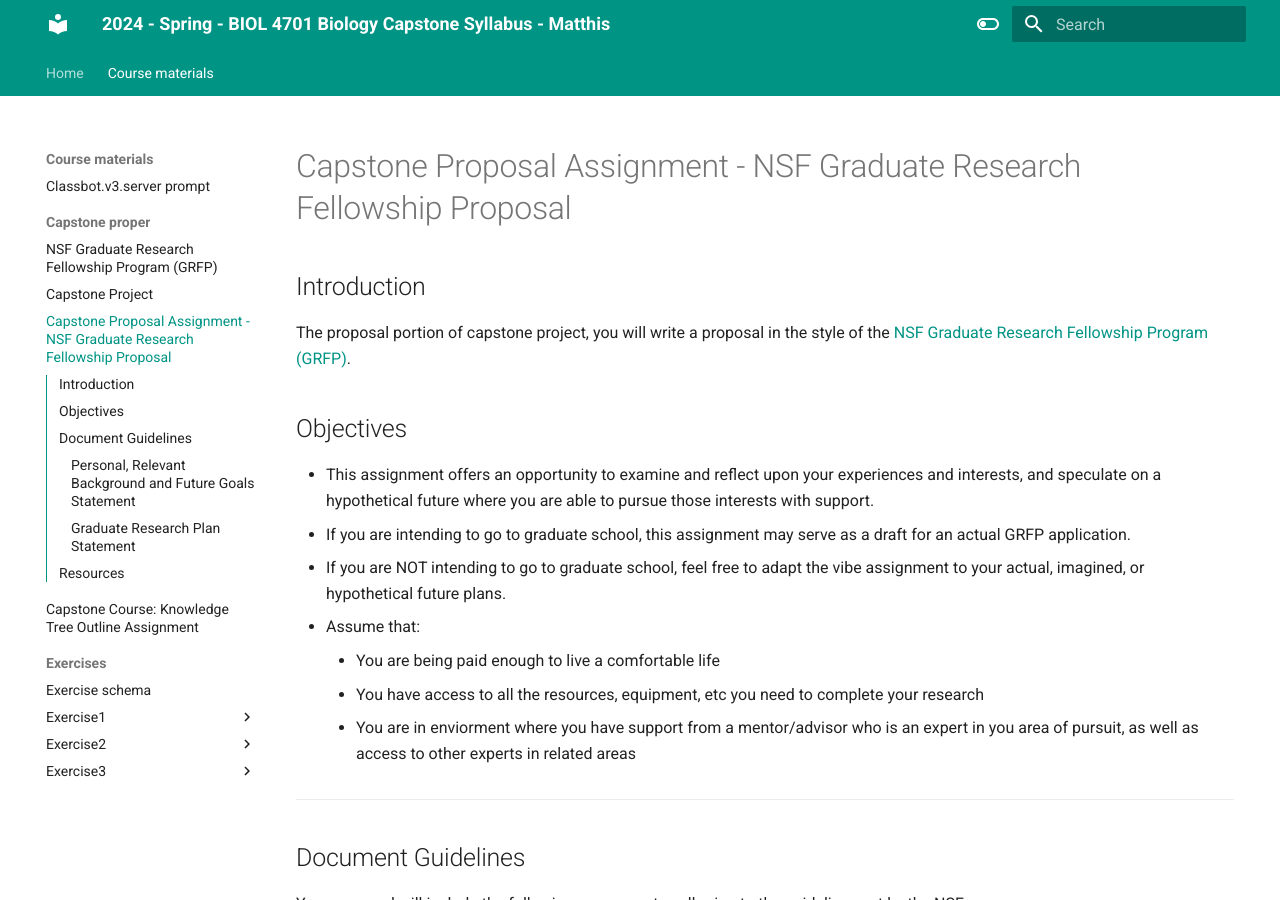
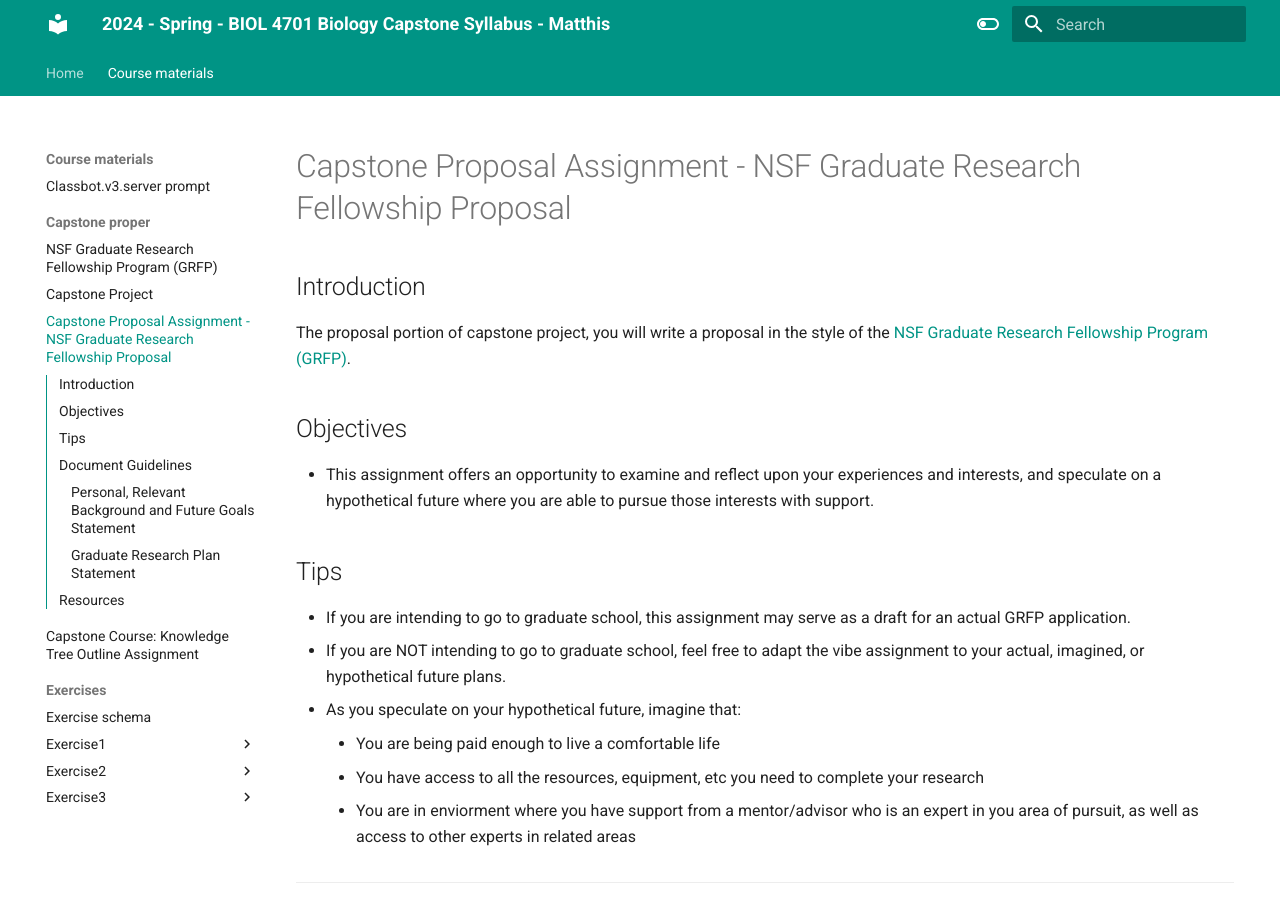
Before and after one commit to HumanMovementNeuroscience/capstone, an MkDocs documentation site: the page built from docs/course_materials/capstone_proper/capstone-proposal-assignment-description.md, in a window 1280 px wide and 900 px high. Built offline with MkDocs 1.6.1 and Material for MkDocs 9.7.7, drawn with Linux system fonts in a browser that asks for light colours.

Commit message:
Mar 25, 2024, 11:17 AM

```diff
--- a/docs/course_materials/capstone_proper/capstone-proposal-assignment-description.md
+++ b/docs/course_materials/capstone_proper/capstone-proposal-assignment-description.md
@@ -7,9 +7,11 @@ The proposal portion of capstone project, you will write a proposal in the style
 
 ## Objectives
 - This assignment offers an opportunity to examine and reflect upon your experiences and interests, and speculate on a hypothetical future where you are able to pursue those interests with support.
+
+## Tips
   - If you are intending to go to graduate school, this assignment may serve as a draft for an actual GRFP application.
   - If you are NOT intending to go to graduate school, feel free to adapt the vibe assignment to your actual, imagined, or hypothetical future plans.
-  - Assume that:
+  - As you speculate on your hypothetical future, imagine that:
     - You are being paid enough to live a comfortable life
     - You have access to all the resources, equipment, etc you need to complete your research
     - You are in enviorment where you have support from a mentor/advisor who is an expert in you area of pursuit, as well as access to other experts in related areas
```
